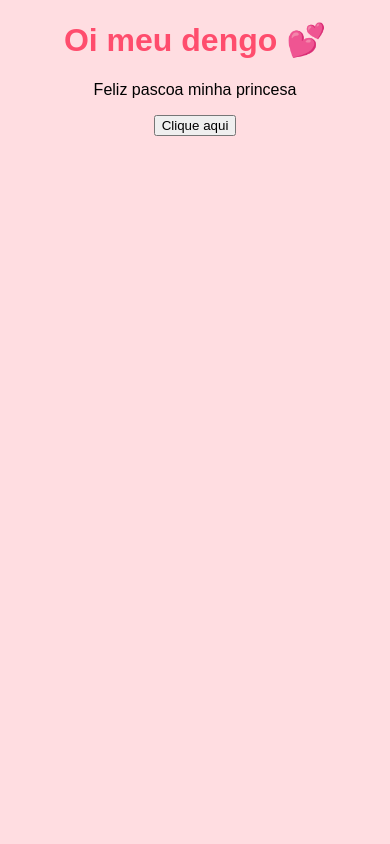
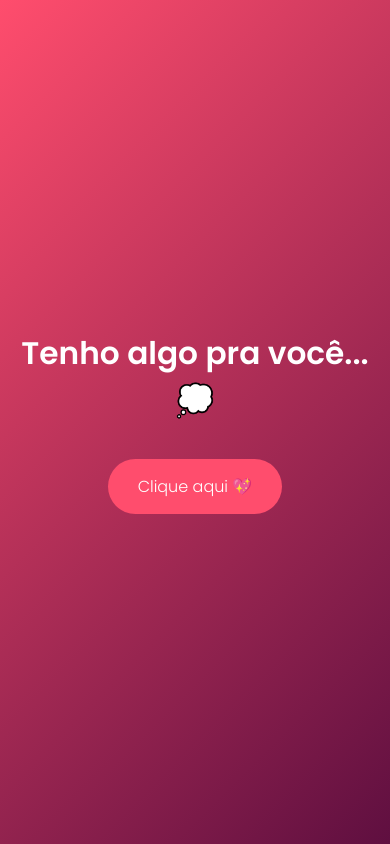
Before and after one commit to Ms31050312/presente-pra-Mel, a Flask app: page / in a window 390 px wide. Run offline with Flask 3, Linux system fonts and the light colour scheme.

Commit message:
atualizando site

```diff
--- a/templates/index.html
+++ b/templates/index.html
@@ -1,30 +1,193 @@
 <!DOCTYPE html>
-<html>
+<html lang="pt-br">
 <head>
-    <title>Para o amor da minha vida 💖</title>
-    <link rel="stylesheet" href="{{ url_for('static', filename='style.css') }}">
+<meta charset="UTF-8">
+<meta name="viewport" content="width=device-width, initial-scale=1.0">
+<title>Para o amor da minha vida 💖</title>
+
+<link href="https://fonts.googleapis.com/css2?family=Poppins:wght@300;600&display=swap" rel="stylesheet">
+
+<style>
+* {
+    margin: 0;
+    padding: 0;
+    box-sizing: border-box;
+    font-family: 'Poppins', sans-serif;
+}
+
+body {
+    height: 100vh;
+    background: linear-gradient(135deg, #ff4d6d, #5f0f40);
+    color: white;
+    display: flex;
+    justify-content: center;
+    align-items: center;
+    text-align: center;
+    overflow: hidden;
+}
+
+/* tela inicial */
+#start {
+    position: absolute;
+}
+
+button {
+    padding: 15px 30px;
+    border: none;
+    border-radius: 30px;
+    background: #ff4d6d;
+    color: white;
+    font-size: 16px;
+    cursor: pointer;
+    transition: 0.3s;
+}
+
+button:hover {
+    transform: scale(1.1);
+}
+
+/* cena principal */
+#main {
+    display: none;
+    flex-direction: column;
+    align-items: center;
+    animation: fade 2s;
+}
+
+h1 {
+    margin-bottom: 10px;
+    font-size: 8vw;
+    font-weight: 600;
+}
+
+#texto {
+    font-size: 16px;
+    max-width: 500px;
+    min-height: 100px;
+    margin: 20px;
+    padding: 0 20px;
+}
+
+/* imagem */
+img {
+    width: 60%;
+    max-width: 250px;
+    border-radius: 20px;
+    opacity: 0;
+    transform: scale(0.8);
+    transition: 2s;
+}
+
+img.show {
+    opacity: 1;
+    transform: scale(1);
+}
+
+/* animações */
+@keyframes fade {
+    from {opacity: 0;}
+    to {opacity: 1;}
+}
+
+/* corações */
+.heart {
+    position: absolute;
+    color: rgba(255,255,255,0.6);
+    animation: subir 6s linear infinite;
+}
+
+@keyframes subir {
+    from {transform: translateY(100vh);}
+    to {transform: translateY(-10vh);}
+}
+
+</style>
 </head>
+
 <body>
 
-<h1>Oi meu dengo 💕</h1>
+<div id="start">
+    <h1>Tenho algo pra você... 💭</h1>
+    <br>
+    <button onclick="iniciar()">Clique aqui 💖</button>
+</div>
 
-<p id="msg">Feliz pascoa minha princesa</p>
+<div id="main">
+    <h1>Oi meu dengo 💕</h1>
+    <div id="texto"></div>
+    <img id="foto" src="static/foto.jpg">
+</div>
 
-<button onclick="mostrarMensagem()">Clique aqui</button>
-
-<p id="extra" style="display:none;">
-    Saiba que, hoje, na nossa primeira pascoa eu espero q seu dia seja incrivel meu amor, maravilhoso como voce é na minha vida
-    Eu te amo meu amor ❤️
-</p>
-
-<audio autoplay loop>
-    <source src="{{ url_for('static', filename='musica.mp3') }}" type="audio/mpeg">
+<audio id="musica" loop>
+    <source src="static/musica.mp3" type="audio/mpeg">
 </audio>
 
 <script>
-function mostrarMensagem() {
-    document.getElementById("extra").style.display = "block";
+
+const isMobile = window.innerWidth < 768;
+
+const mensagens = [
+"dasdasd",
+"dasdad",
+"adsa",
+"dasdadas",
+"dadasdas",
+"dasdasdas",
+"dsadasdas",
+"sdadad",
+"Eu te amo ❤️"
+];
+
+let i = 0;
+let j = 0;
+
+function iniciar() {
+    document.getElementById("start").style.display = "none";
+    document.getElementById("main").style.display = "flex";
+
+    document.getElementById("musica").play().then(()=>{
+        console.log("tocando");
+    }).catch(()=>{
+        console.log("bloqueado");
+    });
+
+    escreverTexto();
+    setInterval(criarCoracao, isMobile ? 800 : 400);
+
 }
+
+function escreverTexto() {
+    if (i < mensagens.length) {
+        if (j < mensagens[i].length) {
+            document.getElementById("texto").innerHTML += mensagens[i].charAt(j);
+            j++;
+            setTimeout(escreverTexto, 40);
+        } else {
+            document.getElementById("texto").innerHTML += "<br><br>";
+            j = 0;
+            i++;
+
+            if (i === mensagens.length) {
+                document.getElementById("foto").classList.add("show");
+            }
+
+            setTimeout(escreverTexto, 1000);
+        }
+    }
+}
+
+function criarCoracao() {
+    const heart = document.createElement("div");
+    heart.classList.add("heart");
+    heart.innerHTML = "💖";
+    heart.style.left = Math.random() * 100 + "vw";
+    heart.style.fontSize = (10 + Math.random() * 20) + "px";
+
+    document.body.appendChild(heart);
+
+    setTimeout(() => heart.remove(), 6000);
+}
+
 </script>
 
 </body>
--- a/templates/static/style.css
+++ b/templates/static/style.css
@@ -1,9 +1,120 @@
-body {
-    background-color: #ffdde1;
-    text-align: center;
-    font-family: Arial;
+/* RESET */
+* {
+    margin: 0;
+    padding: 0;
+    box-sizing: border-box;
 }
 
+body {
+    height: 100vh;
+    background: linear-gradient(135deg, #ff4d6d, #5f0f40);
+    color: white;
+    display: flex;
+    justify-content: center;
+    align-items: center;
+    text-align: center;
+    overflow: hidden;
+    font-family: 'Poppins', sans-serif;
+}
+
+#start {
+    position: absolute;
+    animation: fade 2s;
+}
+
+button {
+    padding: 15px 30px;
+    border: none;
+    border-radius: 30px;
+    background: #ffffff;
+    color: #ff4d6d;
+    font-size: 16px;
+    cursor: pointer;
+    transition: 0.3s;
+    font-weight: 600;
+}
+
+button:hover {
+    transform: scale(1.1);
+    background: #ffe5ec;
+}
+
+#main {
+    display: none;
+    flex-direction: column;
+    align-items: center;
+    animation: fade 2s;
+}
+
+
 h1 {
-    color: #ff4d6d;
+    margin-bottom: 10px;
+    font-size: 8vw;
+    font-weight: 600;
 }
+
+#texto {
+    font-size: 16px;
+    max-width: 500px;
+    min-height: 100px;
+    margin: 20px;
+    padding: 0 20px;
+    line-height: 1.5;
+}
+
+img {
+    width: 60%;
+    max-width: 250px;
+    border-radius: 20px;
+    opacity: 0;
+    transform: scale(0.8);
+    transition: 1.5s;
+    box-shadow: 0 10px 30px rgba(0,0,0,0.3);
+}
+
+img.show {
+    opacity: 1;
+    transform: scale(1);
+}
+
+@keyframes fade {
+    from {
+        opacity: 0;
+        transform: translateY(20px);
+    }
+    to {
+        opacity: 1;
+        transform: translateY(0);
+    }
+}
+
+.heart {
+    position: absolute;
+    color: rgba(255,255,255,0.7);
+    animation: subir 6s linear infinite;
+}
+
+@keyframes subir {
+    from {
+        transform: translateY(100vh);
+        opacity: 1;
+    }
+    to {
+        transform: translateY(-10vh);
+        opacity: 0;
+    }
+}
+
+@media (max-width: 768px) {
+    h1 {
+        font-size: 10vw;
+    }
+
+    #texto {
+        font-size: 15px;
+    }
+
+    button {
+        padding: 12px 25px;
+    }
+}
```
